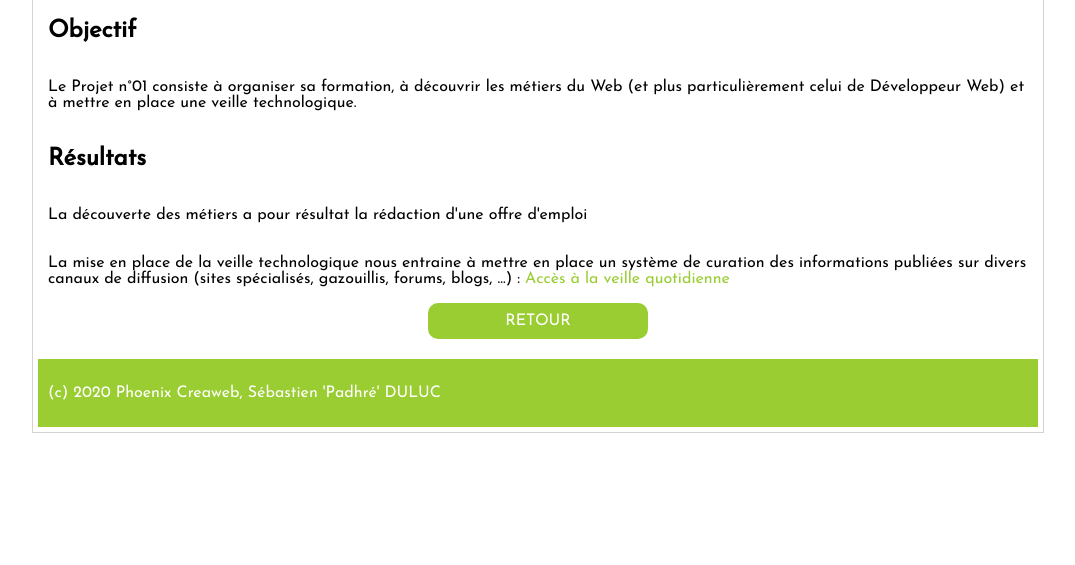
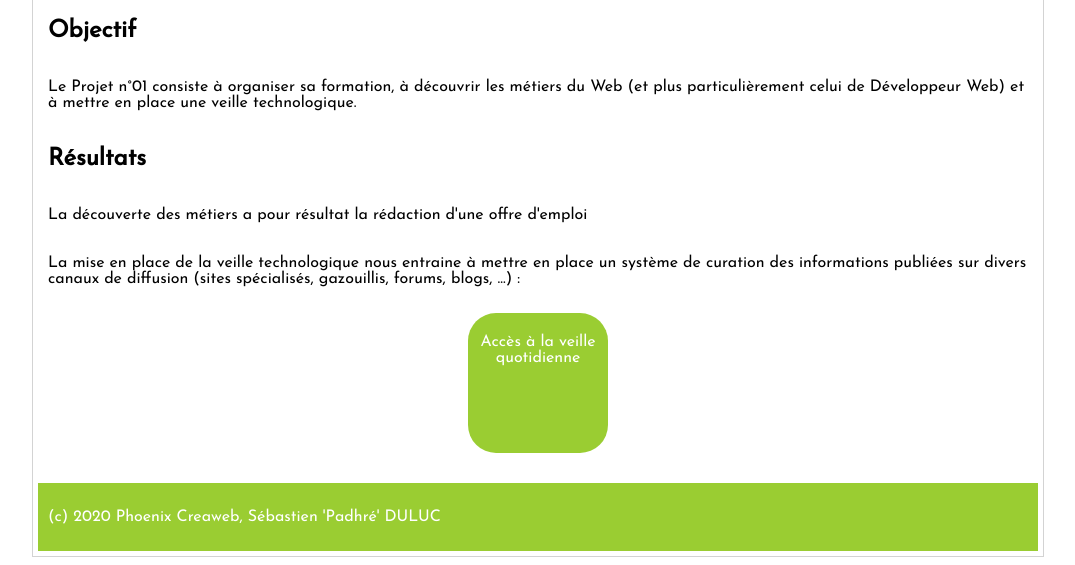
Before and after one commit to phoenix-creaweb/phoenix-creaweb.github.io, a plain HTML site: page projet_01/projet_01.html in a window 1280 px wide. Shown: the part 237-802 px from the top of the page, without its empty margins (102-1177 px from the left). Drawn offline with Linux system fonts and the light colour scheme.

Commit message:
modifications de l'accueil et du projet 1

```diff
--- a/projet_01/projet_01.html
+++ b/projet_01/projet_01.html
@@ -19,13 +19,15 @@
 			<p>Le Projet n°01 consiste à organiser sa formation, à découvrir les métiers du Web (et plus particulièrement celui de Développeur Web) et à mettre en place une veille technologique.</p>
 			<h2>Résultats</h2>
 			<p>La découverte des métiers a pour résultat la rédaction d'une offre d'emploi</p>
-			<p>La mise en place de la veille technologique nous entraine à mettre en place un système de curation des informations publiées sur divers canaux de diffusion (sites spécialisés, gazouillis, forums, blogs, ...) : <a href="https://paper.li/e-1594398272#/">Accès à la veille quotidienne</a></p>
+			<p>La mise en place de la veille technologique nous entraine à mettre en place un système de curation des informations publiées sur divers canaux de diffusion (sites spécialisés, gazouillis, forums, blogs, ...) :</p>
 
-
-				<div class="btn__retour padding-10 rounded-10 margin-auto">
-					<a href="../index.html" class="project_link text_white"><p class="no-margin">retour</p></a>
+			<div class="btn margin-auto">
+			<a href="https://paper.li/e-1594398272#/" class="project_link text_white align_center">
+				<div class="project_preview backgnd_ygreen rounded">
+					<p>Accès à la veille quotidienne</p>
 				</div>
-
+			</a>
+			</div>
 
 		</main>
 		<footer class="copyrght backgnd_ygreen text_white padding-10 margin-top-10">
--- a/style_accueil.css
+++ b/style_accueil.css
@@ -13,6 +13,7 @@ body
 	border: lightgrey 1px solid;
 	padding: 5px;
 	max-width: 1000px;
+	/*width: fit-content;*/
 }
 
 main
@@ -176,13 +177,23 @@ p a:hover
 	margin-top: 10px;
 }
 
+.margin-bottom-10
+{
+	margin-bottom: 10px;
+}
+
+.btn
+{
+	width: fit-content;
+}
+
 .btn__retour
 {
 	background-color: yellowgreen;
 	color: white;
 	text-transform: uppercase;
 	text-decoration: none;
-	width: 200px;
+	width: 130px;
 	text-align: center;
 }
 
```
Also changed, not shown: index.html (+17 -0 lines).
